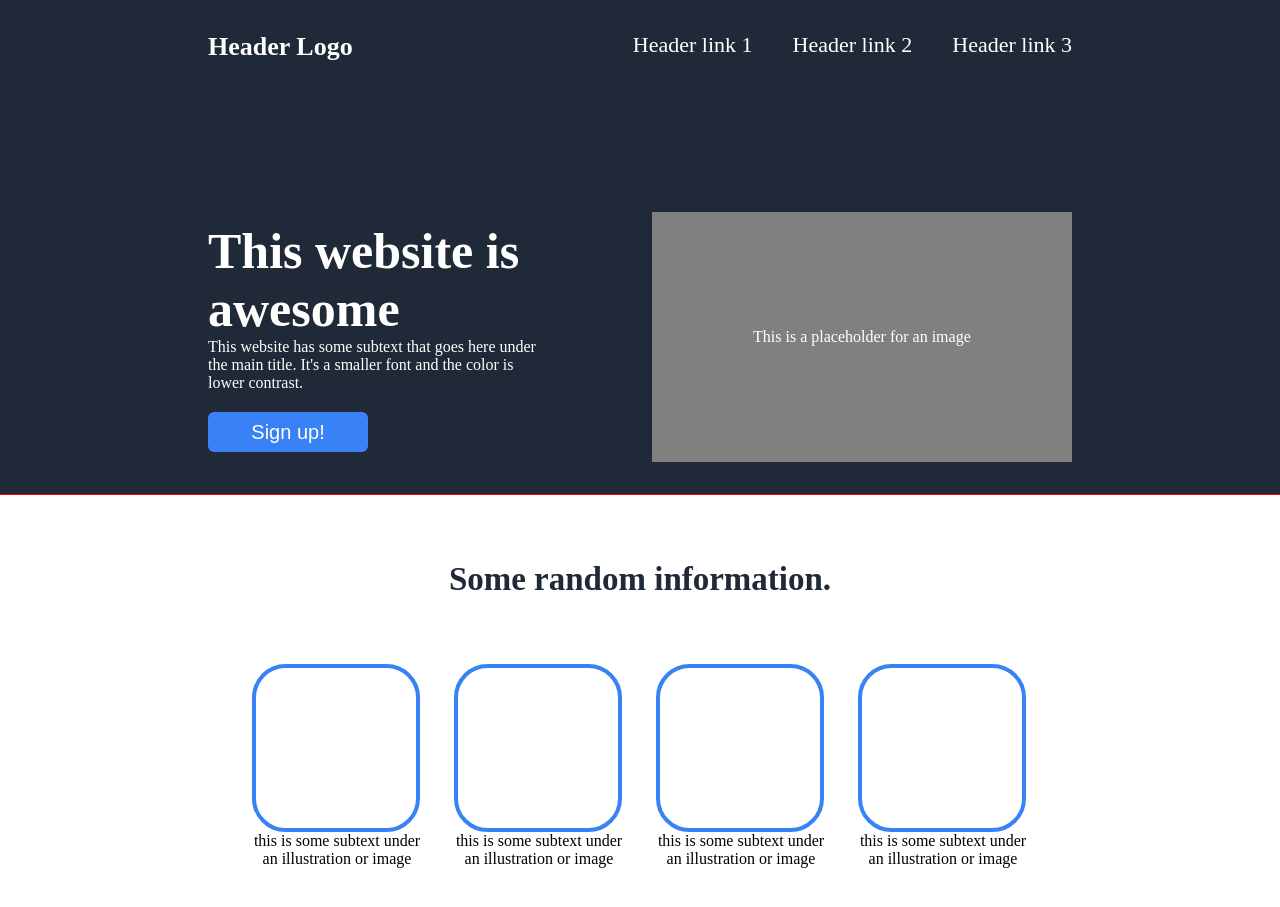
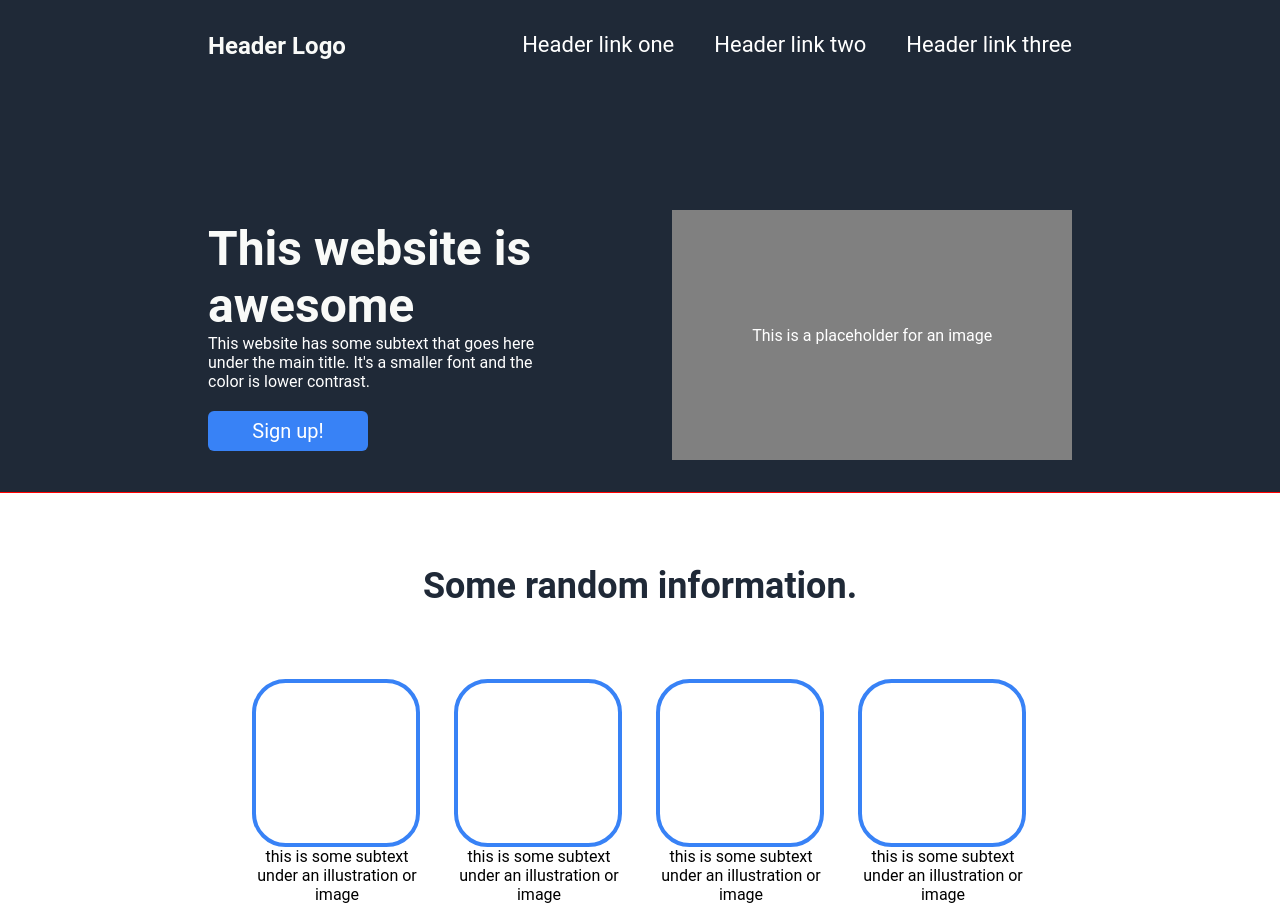
Before and after one commit to danheitor/landing-page, a plain HTML site: page index.html in a window 1280 px wide. Shown: the top 907 px of the page. Drawn offline with Linux system fonts and the light colour scheme.

Commit message:
Quick fixes, fonts, font size, font color & page tittle

```diff
--- a/index.html
+++ b/index.html
@@ -5,7 +5,7 @@
         <meta http-equiv="X-UA-Compatible" content="IE=edge">
         <meta name="viewport" content="width=device-width, initial-scale=1.0">
         <link rel="stylesheet" href="style.css">
-        <title>Froznekaos' Landing Page</title>
+        <title>Landing Page</title>
     </head>
 
     <body>
@@ -16,15 +16,15 @@
                 </div>
                 <div class="navbar-right">
                     <ul>
-                        <li><a>Header link 1</a></li>
-                        <li><a>Header link 2</a></li>
-                        <li><a>Header link 3</a></li>
+                        <li><a>Header link one</a></li>
+                        <li><a>Header link two</a></li>
+                        <li><a>Header link three</a></li>
                     </ul>
                 </div>
             </div>
             <div class="content">
                 <div class="welcome-text">
-                    <h1 style="font-size: 50px">This website is awesome</h1>
+                    <h1>This website is awesome</h1>
                     <p>This website has some subtext that goes here under the main title. It's a smaller font and the color
                         is lower contrast.</p>
                     <button><a href="https://github.com/danheitor">Sign up!</a></button>
--- a/style.css
+++ b/style.css
@@ -1,6 +1,7 @@
 * {
     margin: 0px;
     padding: 0px;
+    font-family: Roboto;
 }
 
 /* configurando o topo da pagina */
@@ -13,8 +14,9 @@
 }
 
 .header-text {
+    color: #F9FAF8;
+    font-size: 24px;
     font-weight: bold;
-    font-size: 26px;
 
 }
 .navbar {
@@ -45,6 +47,11 @@ li {
     justify-content: center;
 }
 
+.welcome-text h1{
+    font-size: 48px;
+    font-weight: bolder;
+    color: #F9FAF8;
+}
 .welcome-img {
     display: flex;
     height: 250px;
@@ -82,8 +89,8 @@ a {
 
 .main-content h1 {
     color: #1f2937;
-    font-size: 33px;
-    font-weight: bold;
+    font-size: 36px;
+    font-weight: bolder;
     padding: 2em;
 }
 .square-container {
@@ -115,7 +122,8 @@ a {
 }
 
 .quote em {
-    font-size: 30px;
+    font-size: 36px;
+    color: #1F2937;
 }
 
 .quote p {
```
